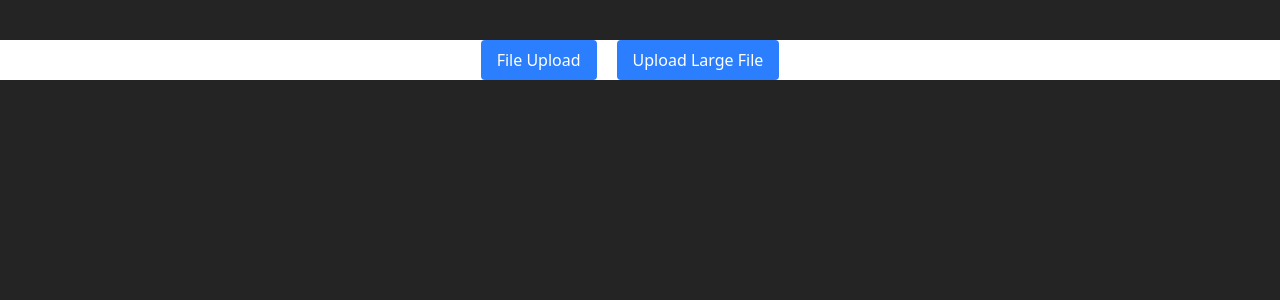
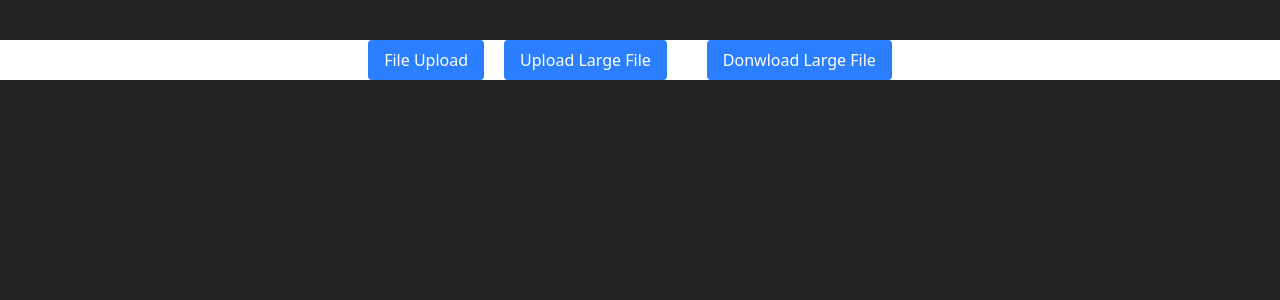
Before and after one commit to AtifAhmedShaikh/file-uploader, a React (Vite) app in the folder frontend/: page / in a window 1280 px wide. Shown: the top 300 px of the page. Built offline with nearby package versions, Linux system fonts and the light colour scheme; no server answers.

Commit message:
download functionality and upload functionality checked & added the button for the download file too

```diff
--- a/frontend/src/pages/HomePage.jsx
+++ b/frontend/src/pages/HomePage.jsx
@@ -17,6 +17,12 @@ const HomePage = () => {
       >
         Upload Large File
       </button>
+      <button
+        onClick={() => navigate("/download-large-file")}
+        className="cursor-pointer mx-5   bg-blue-500 text-white px-4 py-2 rounded"
+      >
+        Donwload Large File
+      </button>
     </div>
   );
 };
--- a/frontend/src/pages/downloadLargeFilePage.jsx
+++ b/frontend/src/pages/downloadLargeFilePage.jsx
@@ -146,7 +146,7 @@ const Download = () => {
   return (
     <div className="flex flex-col items-center justify-center h-screen bg-gray-900 text-white">
       <div className="bg-gray-800 p-6 rounded-2xl shadow-lg w-md text-center">
-        <h2 className="text-xl font-semibold mb-4">File Downloader</h2>
+        <h2 className="text-xl font-semibold mb-4">Localize File Downloader</h2>
 
         {/* Step 1: Enter File Name */}
         {step === 1 && (
```
